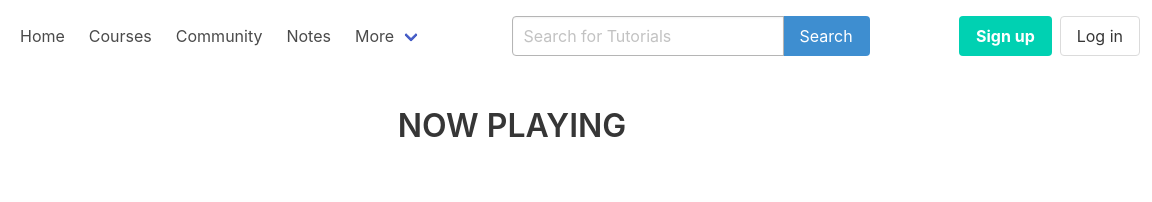
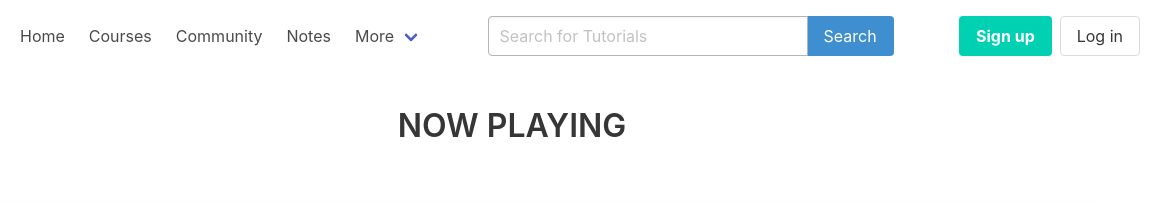
Before and after one commit to jdanleano/Code-Monsters, a plain HTML site: page index.html in a window 1280 px wide. Shown: the top 202 px of the page, 128-1280 px from the left. Drawn offline with nearby package versions, Linux system fonts and the light colour scheme; no server answers; grey boxes are pictures that could not be loaded.

Commit message:
Added width for search bar sizing

```diff
--- a/assets/css/style.css
+++ b/assets/css/style.css
@@ -1,6 +1,6 @@
 /* Use Tailwind for CSS */
 /* Look into responsive design */
-/*
+
 #search-text {
-    width: 50%;
-} */
+    width: 25vw;
+}
```
